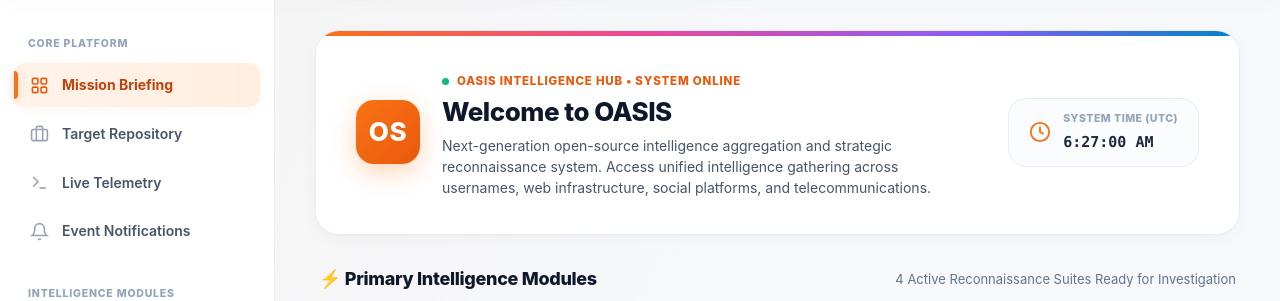
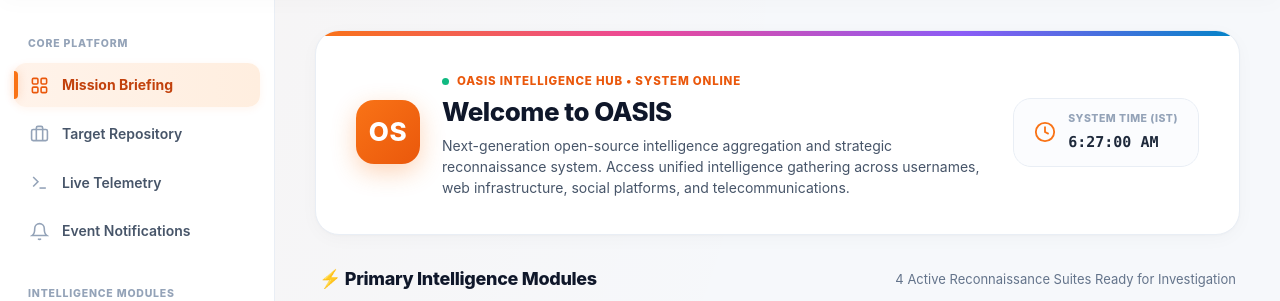
Before and after one commit to vidyamandira-faceoff/Oasis, a FastAPI app: page / in a window 1280 px wide. Shown: the part 70-371 px from the top of the page. Run offline with FastAPI, Linux system fonts and the light colour scheme; data that the repository does not hold is empty.

Commit message:
fix(dashboard): Update system time label from UTC to IST for accuracy

```diff
--- a/services/dashboard/frontend/templates/dashboard.html
+++ b/services/dashboard/frontend/templates/dashboard.html
@@ -410,8 +410,8 @@
             <polyline points="12 6 12 12 16 14"></polyline>
           </svg>
           <div>
-            <span class="clock-meta-label">SYSTEM TIME (UTC)</span>
-            <span class="clock-time-val" id="live-clock-text">--:--:-- UTC</span>
+            <span class="clock-meta-label">SYSTEM TIME (IST)</span>
+            <span class="clock-time-val" id="live-clock-text">--:--:-- IST</span>
           </div>
         </div>
       </div>
```
